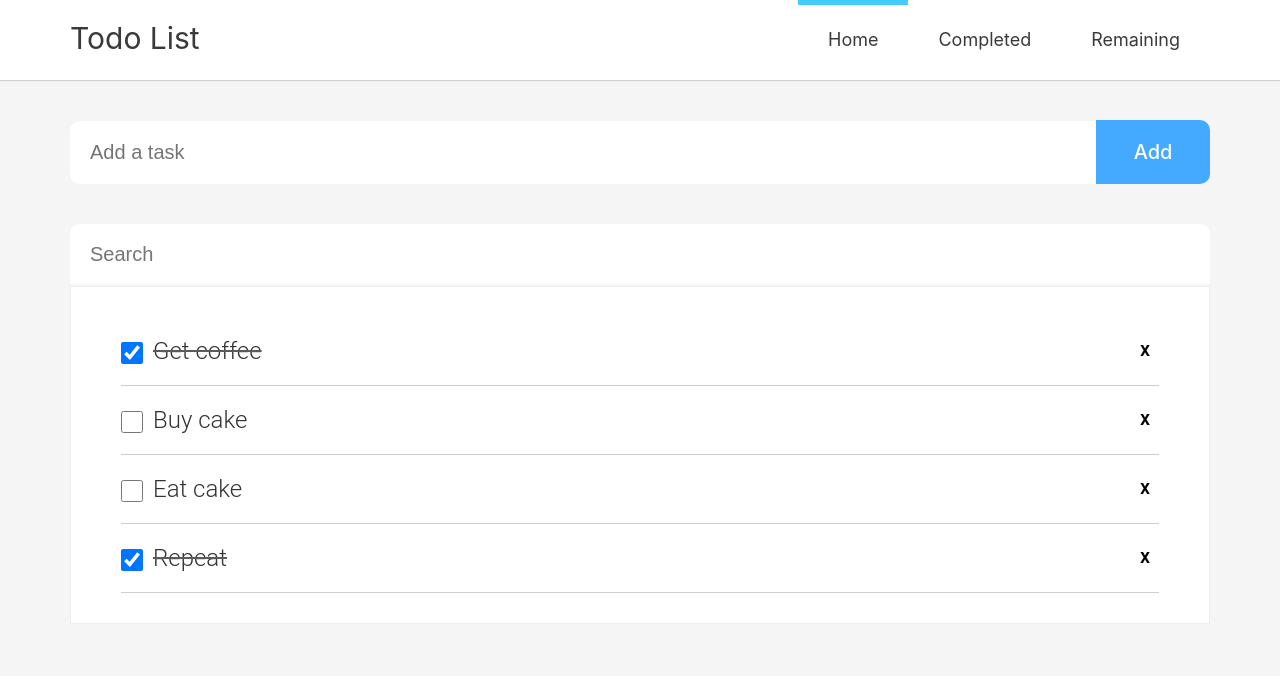
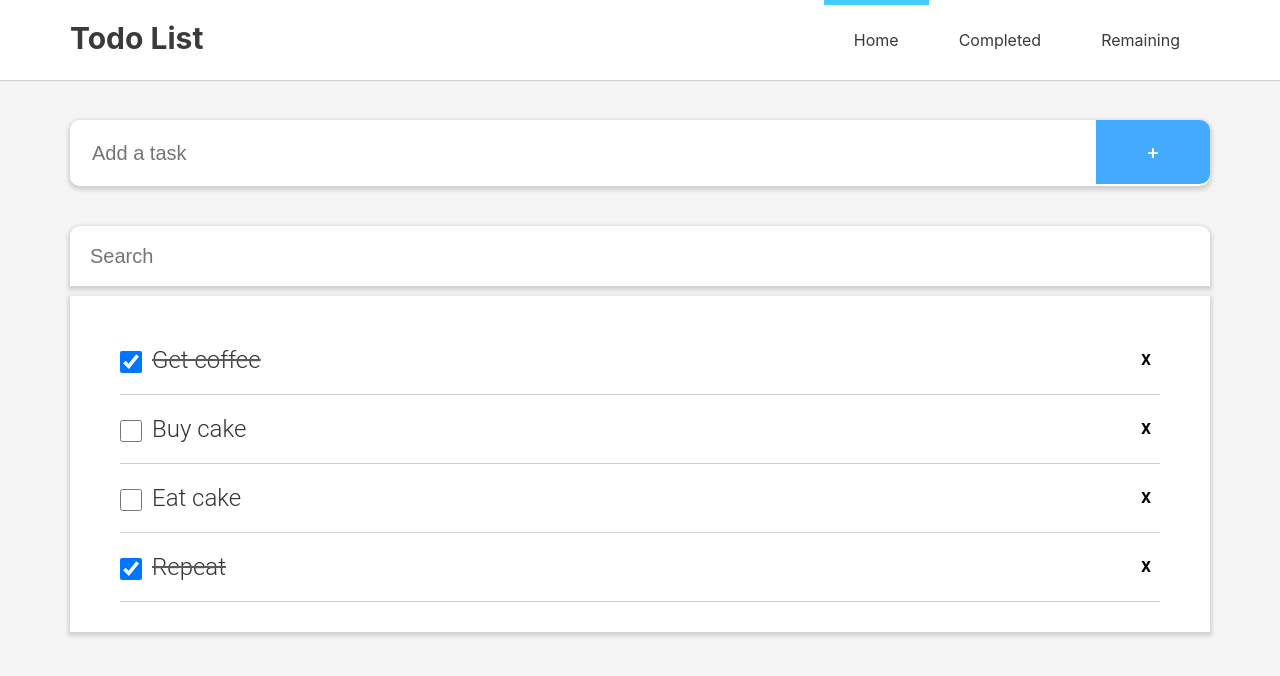
Before and after one commit to Revortni/react_note, a React (Create React App) app: page / in a window 1280 px wide. Shown: the top 676 px of the page. Built offline with nearby package versions, Linux system fonts and the light colour scheme.

Commit message:
style changes

```diff
--- a/src/components/AddItem.js
+++ b/src/components/AddItem.js
@@ -27,7 +27,7 @@ class AddItem extends Component {
   render() {
     return (
       <div className='container'>
-        <div className='add_item'>
+        <div className='add_item clearfix'>
           <input
             type='text'
             name='item'
@@ -36,9 +36,8 @@ class AddItem extends Component {
             onKeyDown={this.handleSubmit}
             placeholder='Add a task'
           />
-
           <div className='add_item_button' onClick={this.handleSubmit}>
-            Add
+            +
           </div>
         </div>
       </div>
--- a/src/components/Main.js
+++ b/src/components/Main.js
@@ -12,9 +12,7 @@ class Main extends React.Component {
     this.state = {
       list: todoData,
       filtered: todoData,
-      filter: '',
-      completedFilter: 'all',
-      completedFilterActive: false
+      filter: ''
     };
   }
 
--- a/src/components/styles/AddItem.css
+++ b/src/components/styles/AddItem.css
@@ -1,36 +1,124 @@
 .add_item {
-  font-size: 20px;
-  margin: 40px 15px;
+  font-size: 18px;
+  margin: 20px 15px;
+  border: none;
+  border-radius: 10px;
+  box-shadow: 0 2px 4px 2px rgba(0, 0, 0, 0.15);
+  background-color: #fff;
 }
 
 .add_item input {
-  display: inline-block;
-  padding: 20px 20px;
-  font-size: 20px;
-  width: 90%;
-  box-sizing: border-box;
+  float: left;
+  padding: 16px;
+  padding-bottom: 18px;
+  font-size: 18px;
   border: none;
   border-radius: 10px;
   border-top-right-radius: 0;
   border-bottom-right-radius: 0;
+  width: 74%;
 }
 
 .add_item_button {
-  display: inline-block;
-  padding: 20px 20px;
+  float: right;
+  padding: 16px 20px;
   text-align: center;
-  width: 10%;
-  box-sizing: border-box;
   border: none;
   border-radius: 10px;
   border-top-left-radius: 0;
   border-bottom-left-radius: 0;
   background-color: #4af;
   color: #fff;
-  font-weight: 500;
+  font-weight: 700;
 }
 
 .add_item_button:hover {
   cursor: pointer;
   background-color: #4cf;
 }
+
+@media screen and (min-width: 1170px) {
+  .add_item {
+    font-size: 20px;
+    margin: 40px 15px;
+    border: none;
+    border-radius: 10px;
+    box-shadow: 0 2px 4px 2px rgba(0, 0, 0, 0.15);
+    background-color: #fff;
+  }
+
+  .add_item input {
+    float: left;
+    padding: 22px;
+    padding-bottom: 21px;
+    font-size: 20px;
+    border: none;
+    border-radius: 10px;
+    border-top-right-radius: 0;
+    border-bottom-right-radius: 0;
+    width: 90%;
+    box-sizing: border-box;
+  }
+
+  .add_item_button {
+    float: right;
+    padding: 20px;
+    text-align: center;
+    width: 10%;
+    border: none;
+    border-radius: 10px;
+    border-top-left-radius: 0;
+    border-bottom-left-radius: 0;
+    background-color: #4af;
+    color: #fff;
+    font-weight: 500;
+    box-sizing: border-box;
+  }
+
+  .add_item_button:hover {
+    cursor: pointer;
+    background-color: #4cf;
+  }
+}
+
+@media screen and (min-width: 600px) and (max-width: 1170px) {
+  .add_item {
+    font-size: 20px;
+    margin: 40px 15px;
+    border: none;
+    border-radius: 10px;
+    box-shadow: 0 2px 4px 2px rgba(0, 0, 0, 0.15);
+    background-color: #fff;
+  }
+
+  .add_item input {
+    float: left;
+    padding: 22px;
+    padding-bottom: 22px;
+    font-size: 20px;
+    border: none;
+    border-radius: 10px;
+    border-top-right-radius: 0;
+    border-bottom-right-radius: 0;
+    width: 78.6%;
+  }
+
+  .add_item_button {
+    float: right;
+    padding: 20px;
+    text-align: center;
+    width: 10%;
+    border: none;
+    border-radius: 10px;
+    border-top-left-radius: 0;
+    border-bottom-left-radius: 0;
+    background-color: #4af;
+    color: #fff;
+    font-weight: 500;
+  }
+
+  .add_item_button:hover {
+    cursor: pointer;
+    background-color: #4cf;
+  }
+}
--- a/src/components/styles/App.css
+++ b/src/components/styles/App.css
@@ -13,6 +13,7 @@
   clear: both;
   display: table;
 }
+
 @media screen and (min-width: 1170px) {
   .container {
     width: 73.125em;
--- a/src/components/styles/Header.css
+++ b/src/components/styles/Header.css
@@ -2,6 +2,44 @@ header {
   background-color: #fff;
   color: #3a3a3a;
   box-shadow: 0px 1px 1px rgba(0, 0, 0, 0.15);
+}
+
+.header_title {
+  font-size: 30px;
+  padding: 16px 15px;
+  float: left;
+  cursor: pointer;
+  font-weight: 700;
+  color: #3a3a3a;
+}
+
+.header_option_wrapper {
+  position: absolute;
+  bottom: 0;
+  background-color: #fff;
+  display: none;
+  float: none;
+}
+
+.header_option {
+  padding: 16px 32px;
+  float: left;
+  font-size: 16px;
+  line-height: 24px;
+  cursor: pointer;
+}
+
+.activeOption {
+  padding-top: 15px;
+  border-top: 5px solid #4cf;
+}
+
+.header_option:hover {
+  background-color: #eee;
+}
+
+@media screen and (min-width: 1170px) {
+  header {
     margin-bottom: 20px;
   }
 
@@ -10,14 +48,17 @@ header {
     padding: 20px 15px;
     float: left;
     cursor: pointer;
+    font-weight: 700;
+    color: #3a3a3a;
   }
 
   .header_option {
     padding: 20px 30px;
     float: left;
-  font-size: 18px;
+    font-size: 16px;
     line-height: 40px;
     cursor: pointer;
+    display: block;
   }
 
   .activeOption {
@@ -32,4 +73,17 @@ header {
   .header_option_wrapper {
     margin-right: 15px;
     float: right;
+    display: block;
+    position: static;
   }
+}
+
+@media screen and (min-width: 600px) and (max-width: 1170px) {
+  .header_option_wrapper {
+    display: block;
+    margin-right: 15px;
+    float: right;
+    display: block;
+    position: static;
+  }
+}
--- a/src/components/styles/ListContainer.css
+++ b/src/components/styles/ListContainer.css
@@ -1,7 +1,66 @@
 .todo-list {
   background-color: white;
-  border: 1px solid #efefef;
-  box-shadow: 1px rgba(0, 0, 0, 0.15);
+  box-shadow: 0 2px 4px 2px rgba(0, 0, 0, 0.15);
+  padding: 15px 25px;
+  margin: 0 15px;
+}
+
+.todo-item {
+  width: 100%;
+  border-bottom: 1px solid #cecece;
+  font-family: 'Roboto';
+  font-weight: 300;
+  font-size: 22px;
+  color: #333333;
+  padding: 20px 0;
+}
+
+.todo-item-left {
+  float: left;
+}
+
+input[type='checkbox'] {
+  margin-right: 10px;
+  width: 20px;
+  height: 20px;
+  vertical-align: middle;
+}
+
+.completedTask {
+  text-decoration: line-through #5a5a5a;
+}
+
+.no_data {
+  width: 100%;
+  border-bottom: 1px solid #cecece;
+  font-family: 'Roboto';
+  font-weight: 300;
+  font-size: 30px;
+  color: #444444;
+  padding: 10px;
+}
+
+.removeTask {
+  float: right;
+  color: #000;
+  cursor: pointer;
+  border-radius: 50%;
+  width: 28px;
+  height: 28px;
+  text-align: center;
+  font-weight: 500;
+  font-size: 20px;
+}
+
+.removeTask:hover {
+  background-color: #ff1d00;
+  color: #fff;
+}
+
+@media screen and (min-width: 1170px) {
+  .todo-list {
+    background-color: white;
+    box-shadow: 0 2px 4px 2px rgba(0, 0, 0, 0.15);
     padding: 30px 50px;
     margin: 0 15px;
   }
@@ -9,7 +68,7 @@
   .todo-item {
     width: 100%;
     border-bottom: 1px solid #cecece;
-  font-family: Roboto;
+    font-family: 'Roboto';
     font-weight: 300;
     font-size: 24px;
     color: #333333;
@@ -33,7 +92,7 @@
   }
 
   .removeTask:hover {
-  background-color: #f00;
+    background-color: #ff1d00;
     color: #fff;
   }
 
@@ -51,9 +110,71 @@ input[type='checkbox'] {
   .no_data {
     width: 100%;
     border-bottom: 1px solid #cecece;
-  font-family: Roboto;
+    font-family: 'Roboto';
     font-weight: 300;
-  font-size: 20px;
+    font-size: 30px;
     color: #333333;
     padding: 10px;
   }
+}
+
+@media screen and (min-width: 600px) and (max-width: 1170px) {
+  .todo-list {
+    background-color: white;
+    box-shadow: 0 2px 4px 2px rgba(0, 0, 0, 0.15);
+    padding: 30px 50px;
+    margin: 0 15px;
+  }
+
+  .todo-item {
+    width: 100%;
+    border-bottom: 1px solid #cecece;
+    font-family: 'Roboto';
+    font-weight: 300;
+    font-size: 24px;
+    color: #333333;
+    padding: 20px 0;
+  }
+
+  .todo-item-left {
+    float: left;
+  }
+
+  .removeTask {
+    float: right;
+    color: #000;
+    cursor: pointer;
+    border-radius: 50%;
+    width: 28px;
+    height: 28px;
+    text-align: center;
+    font-weight: 500;
+    font-size: 20px;
+  }
+
+  .removeTask:hover {
+    background-color: #ff1d00;
+    color: #fff;
+  }
+
+  input[type='checkbox'] {
+    margin-right: 10px;
+    width: 22px;
+    height: 22px;
+    vertical-align: middle;
+  }
+
+  .completedTask {
+    text-decoration: line-through #5a5a5a;
+  }
+
+  .no_data {
+    width: 100%;
+    border-bottom: 1px solid #cecece;
+    font-family: 'Roboto';
+    font-weight: 300;
+    font-size: 30px;
+    color: #333333;
+    padding: 10px;
+  }
+}
--- a/src/components/styles/SearchItem.css
+++ b/src/components/styles/SearchItem.css
@@ -1,17 +1,55 @@
 .search_item {
-  margin-bottom: 0px;
-  font-size: 20px;
-  padding: 0 15px;
+  margin: 0 15px;
+  border-radius: 10px 10px 0 0;
+  box-shadow: 0 1px 4px 1px rgba(0, 0, 0, 0.15);
+  margin-bottom: 6px;
 }
 
 .search_item input {
-  margin-bottom: 2px;
-  padding: 30px 20px;
-  font-size: 20px;
+  padding: 14px;
+  font-size: 18px;
   width: 100%;
   box-sizing: border-box;
-  height: 30px;
   border-radius: 10px 10px 0 0;
   border-style: none;
-  box-shadow: 1px rgba(0, 0, 0, 0.15);
 }
+
+@media screen and (min-width: 1170px) {
+  .search_item {
+    margin-bottom: 0px;
+    font-size: 20px;
+    margin: 0 15px;
+    box-shadow: 0 2px 4px 2px rgba(0, 0, 0, 0.15);
+    margin-bottom: 10px;
+  }
+
+  .search_item input {
+    padding: 30px 20px;
+    font-size: 20px;
+    width: 100%;
+    box-sizing: border-box;
+    height: 30px;
+    border-radius: 10px 10px 0 0;
+    border-style: none;
+  }
+}
+
+@media screen and (min-width: 600px) and (max-width: 1170px) {
+  .search_item {
+    margin-bottom: 0px;
+    font-size: 20px;
+    margin: 0 15px;
+    box-shadow: 0 2px 4px 2px rgba(0, 0, 0, 0.15);
+    margin-bottom: 10px;
+  }
+
+  .search_item input {
+    padding: 30px 20px;
+    font-size: 20px;
+    width: 100%;
+    box-sizing: border-box;
+    height: 30px;
+    border-radius: 10px 10px 0 0;
+    border-style: none;
+  }
+}
```
Lines whose indentation alone changed are shown as unchanged.
